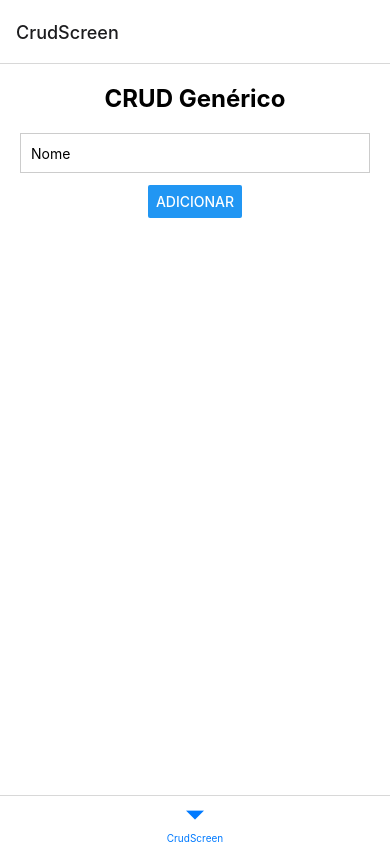
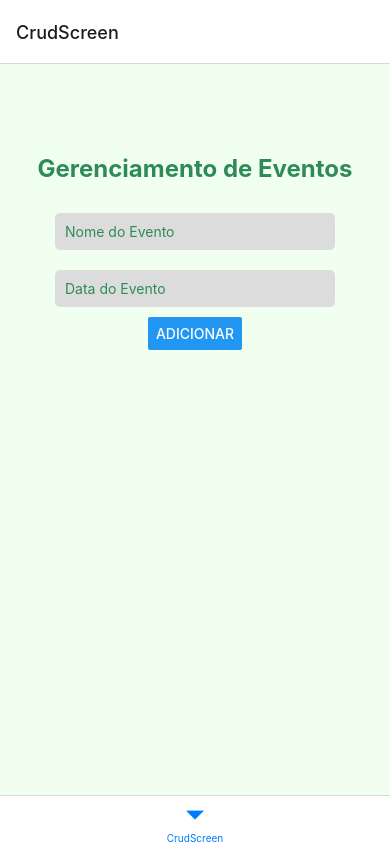
Before and after one commit to Gustavo4586/Fabrica_de_Eventos, a React Native app in the folder FRONTEND/: screen /AuthenticatedTabs in a window 390 px wide. Built offline with nearby package versions, Linux system fonts and the light colour scheme.

Commit message:
commit rapido4

```diff
--- a/FRONTEND/src/screens/CrudScreen.tsx
+++ b/FRONTEND/src/screens/CrudScreen.tsx
@@ -1,81 +1,96 @@
 import React, { useState } from 'react';
 import { StyleSheet, Text, View, TextInput, Button, FlatList, Alert, TouchableOpacity } from 'react-native';
+import globalStyles from '../styles/styles';
 
-interface Item {
+interface Event {
   id: string;
   name: string;
+  date: string;
 }
 
 export default function CrudScreen() {
-  const [items, setItems] = useState<Item[]>([]);
+  const [events, setEvents] = useState<Event[]>([]);
   const [name, setName] = useState('');
-  const [editingItem, setEditingItem] = useState<Item | null>(null);
+  const [date, setDate] = useState('');
+  const [editingEvent, setEditingEvent] = useState<Event | null>(null);
 
-  const addItem = () => {
-    if (!name) return;
+  const addEvent = () => {
+    if (!name || !date) return;
 
-    const newItem: Item = {
+    const newEvent: Event = {
       id: Math.random().toString(),
       name,
+      date,
     };
 
-    setItems((prevItems) => [...prevItems, newItem]);
+    setEvents((prevEvents) => [...prevEvents, newEvent]);
     setName('');
+    setDate('');
   };
 
-  const updateItem = () => {
-    if (!name || !editingItem) return;
+  const updateEvent = () => {
+    if (!name || !date || !editingEvent) return;
 
-    setItems((prevItems) =>
-      prevItems.map((item) =>
-        item.id === editingItem.id ? { ...item, name } : item
+    setEvents((prevEvents) =>
+      prevEvents.map((event) =>
+        event.id === editingEvent.id ? { ...event, name, date } : event
       )
     );
 
-    setEditingItem(null);
+    setEditingEvent(null);
     setName('');
+    setDate('');
   };
 
-  const deleteItem = (id: string) => {
-    setItems((prevItems) => prevItems.filter((item) => item.id !== id));
+  const deleteEvent = (id: string) => {
+    setEvents((prevEvents) => prevEvents.filter((event) => event.id !== id));
   };
 
-  const startEditing = (item: Item) => {
-    setEditingItem(item);
-    setName(item.name);
+  const startEditing = (event: Event) => {
+    setEditingEvent(event);
+    setName(event.name);
+    setDate(event.date);
   };
 
   const cancelEditing = () => {
-    setEditingItem(null);
+    setEditingEvent(null);
     setName('');
+    setDate('');
   };
 
   return (
-    <View style={styles.container}>
-      <Text style={styles.title}>CRUD Genérico</Text>
+    <View style={globalStyles.container}>
+      <Text style={globalStyles.mainTitle}>Gerenciamento de Eventos</Text>
       <TextInput
-        style={styles.input}
-        placeholder="Nome"
+        style={globalStyles.input}
+        placeholder="Nome do Evento"
         value={name}
         onChangeText={setName}
       />
-      {editingItem ? (
-        <View style={styles.buttonContainer}>
-          <Button title="Atualizar" onPress={updateItem} />
+      <TextInput
+        style={globalStyles.input}
+        placeholder="Data do Evento"
+        value={date}
+        onChangeText={setDate}
+      />
+      {editingEvent ? (
+        <View style={globalStyles.buttonContainer}>
+          <Button title="Atualizar" onPress={updateEvent} />
           <Button title="Cancelar" onPress={cancelEditing} color="red" />
         </View>
       ) : (
-        <Button title="Adicionar" onPress={addItem} />
+        <Button title="Adicionar" onPress={addEvent} />
       )}
       <FlatList
-        data={items}
-        keyExtractor={(item) => item.id}
+        data={events}
+        keyExtractor={(event) => event.id}
         renderItem={({ item }) => (
-          <View style={styles.itemContainer}>
-            <Text style={styles.itemText}>{item.name}</Text>
-            <View style={styles.itemButtons}>
+          <View style={globalStyles.itemContainer}>
+            <Text style={globalStyles.itemText}>{item.name}</Text>
+            <Text style={globalStyles.itemText}>{item.date}</Text>
+            <View style={globalStyles.itemButtons}>
               <Button title="Editar" onPress={() => startEditing(item)} />
-              <Button title="Excluir" onPress={() => deleteItem(item.id)} color="red" />
+              <Button title="Excluir" onPress={() => deleteEvent(item.id)} color="red" />
             </View>
           </View>
         )}
@@ -83,47 +98,3 @@ export default function CrudScreen() {
     </View>
   );
 }
-
-const styles = StyleSheet.create({
-  container: {
-    flex: 1,
-    backgroundColor: '#fff',
-    alignItems: 'center',
-    justifyContent: 'center',
-    padding: 20,
-  },
-  title: {
-    fontSize: 24,
-    fontWeight: 'bold',
-    marginBottom: 20,
-  },
-  input: {
-    width: '100%',
-    height: 40,
-    borderColor: '#ccc',
-    borderWidth: 1,
-    marginBottom: 12,
-    paddingHorizontal: 10,
-  },
-  buttonContainer: {
-    flexDirection: 'row',
-    justifyContent: 'space-between',
-    width: '100%',
-    marginBottom: 12,
-  },
-  itemContainer: {
-    flexDirection: 'row',
-    justifyContent: 'space-between',
-    alignItems: 'center',
-    width: '100%',
-    padding: 10,
-    borderBottomColor: '#ccc',
-    borderBottomWidth: 1,
-  },
-  itemText: {
-    fontSize: 18,
-  },
-  itemButtons: {
-    flexDirection: 'row',
-  },
-});
```
